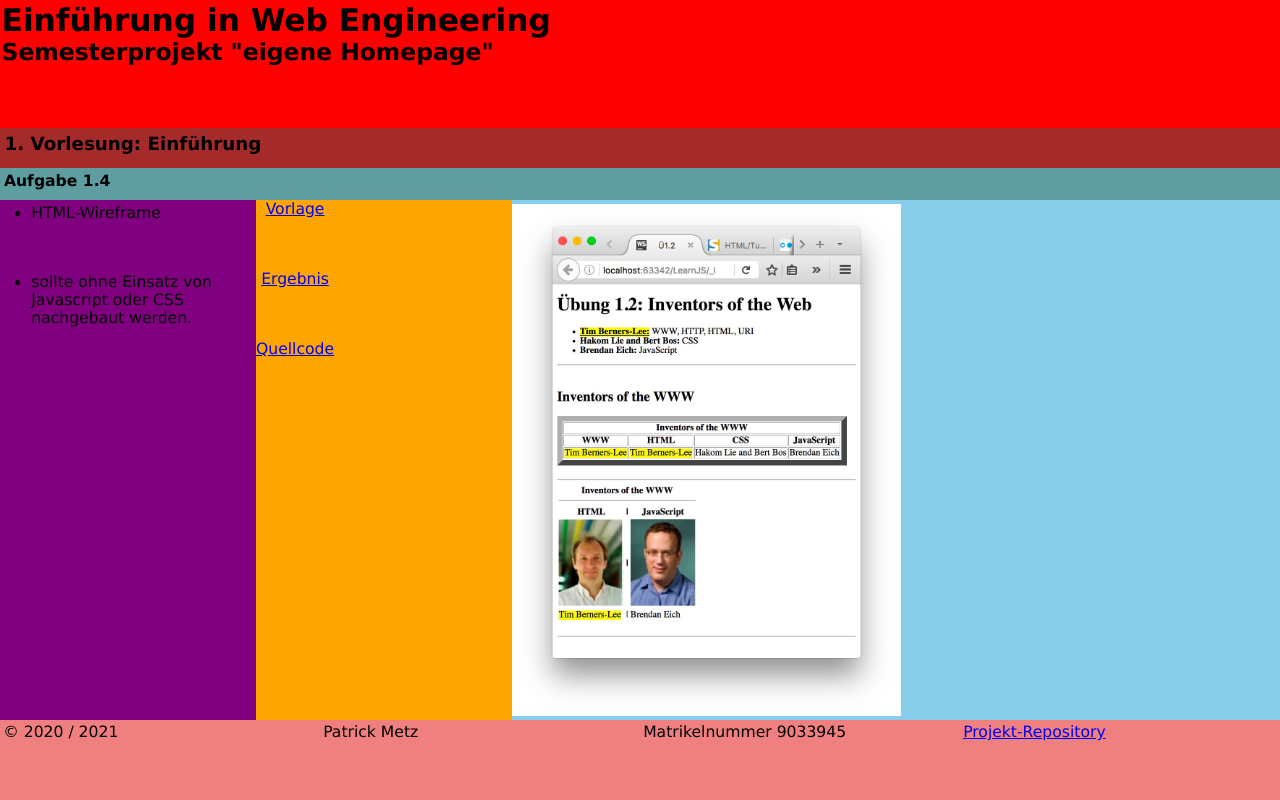
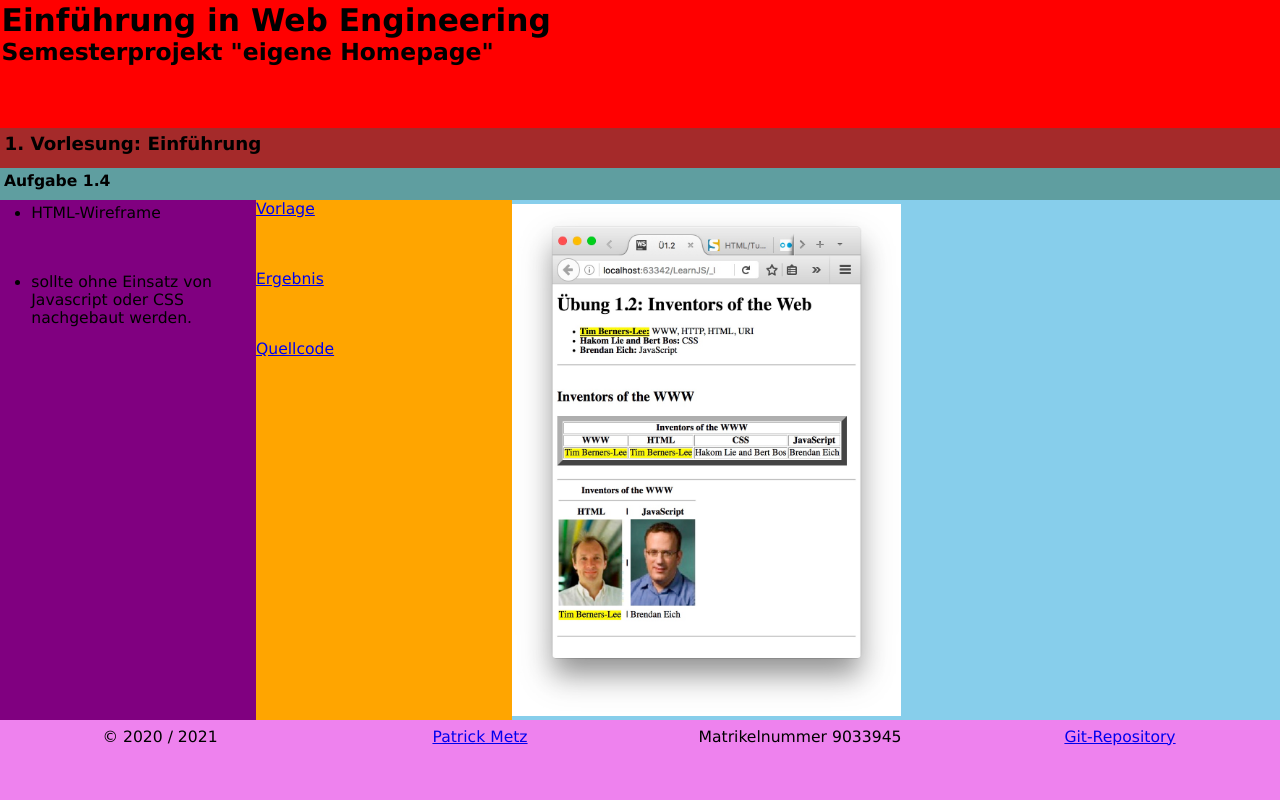
Before and after one commit to patrickmetz/B-S5-Web-Engineering, a PHP site: page / in a window 1280 px wide. Run offline with PHP 8.4, Linux system fonts and the light colour scheme.

Commit message:
Übung 3.4: Footer-Darstellung und Inhalt verbessert.

```diff
--- a/index.html
+++ b/index.html
@@ -40,10 +40,10 @@
 
 <footer>
     <div>&copy; 2020 / 2021</div>
-    <div>Patrick Metz</div>
+    <div><a href="mailto:patrick.metz@smail.inf.h-brs.de">Patrick Metz</a></div>
     <div>Matrikel&shy;nummer 9033945</div>
     <div>
-        <a href="#">Projekt-Repo&shy;sitory</a>
+        <a href="#">Git-Repo&shy;sitory</a>
     </div>
 </footer>
 
--- a/style.css
+++ b/style.css
@@ -1,3 +1,4 @@
+
 * {
     box-sizing: border-box;
     font-family: Verdana, sans-serif;
@@ -44,15 +45,15 @@ footer {
     background: lightcoral;
     display: flex;
     flex-direction: row;
-    flex-wrap: wrap;
-    align-content: space-evenly;
-    justify-content: center;
+    flex-wrap: nowrap;
 }
 
 footer div {
-    padding: 0.2em;
     width: 25%;
     height: 100%;
+    background:violet;
+    padding:0.5em;
+    text-align: center;
 }
 
 /* sections -----------------------------------------------------------------*/
@@ -126,6 +127,8 @@ section .taskDetails {
     }
 }
 
+/* breakpoint: 400px width --------------------------------------------------*/
+
 @media screen and (min-width: 600px) {
 
     /* correct scrollbar because footer is 10 vh high and the moved task info */
@@ -156,5 +159,6 @@ section .taskDetails {
         justify-content: flex-start;
         align-content: flex-start;
         gap: 10%;
+        text-align: left;
     }
 }
```
